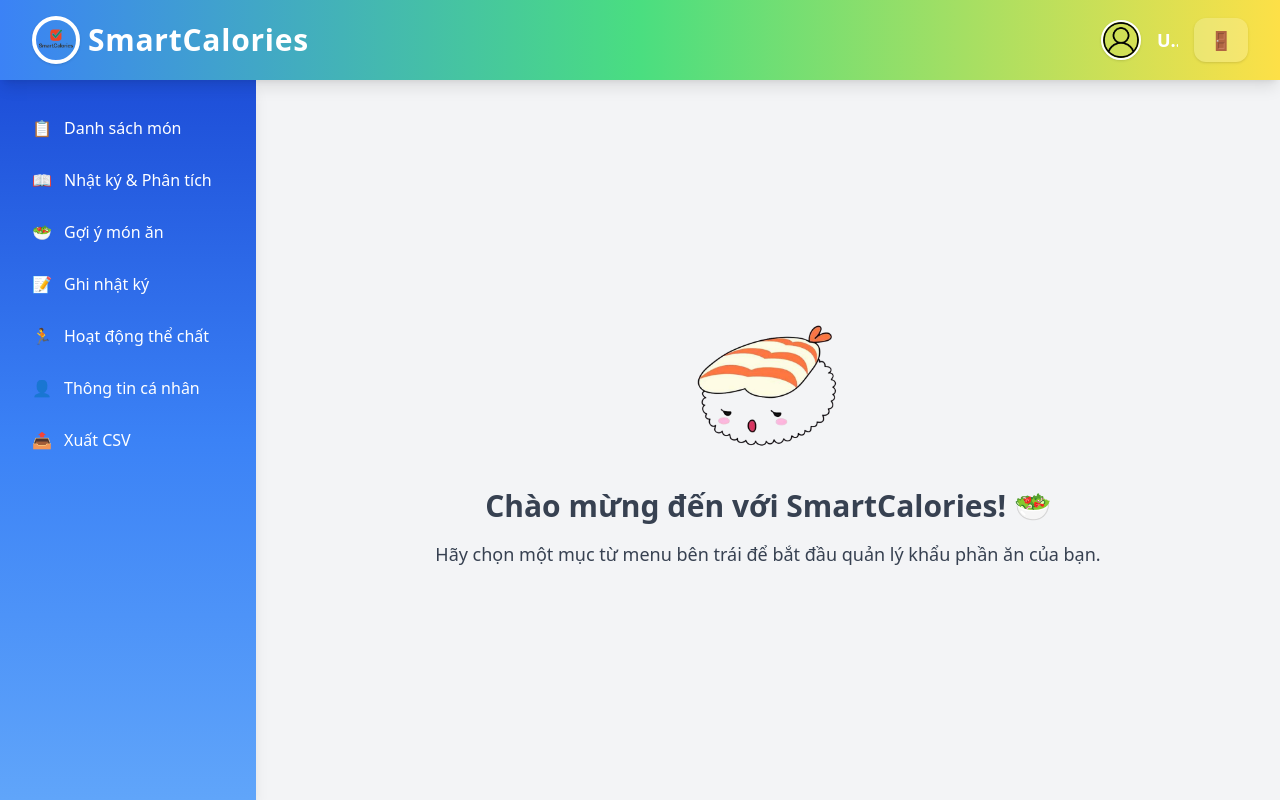
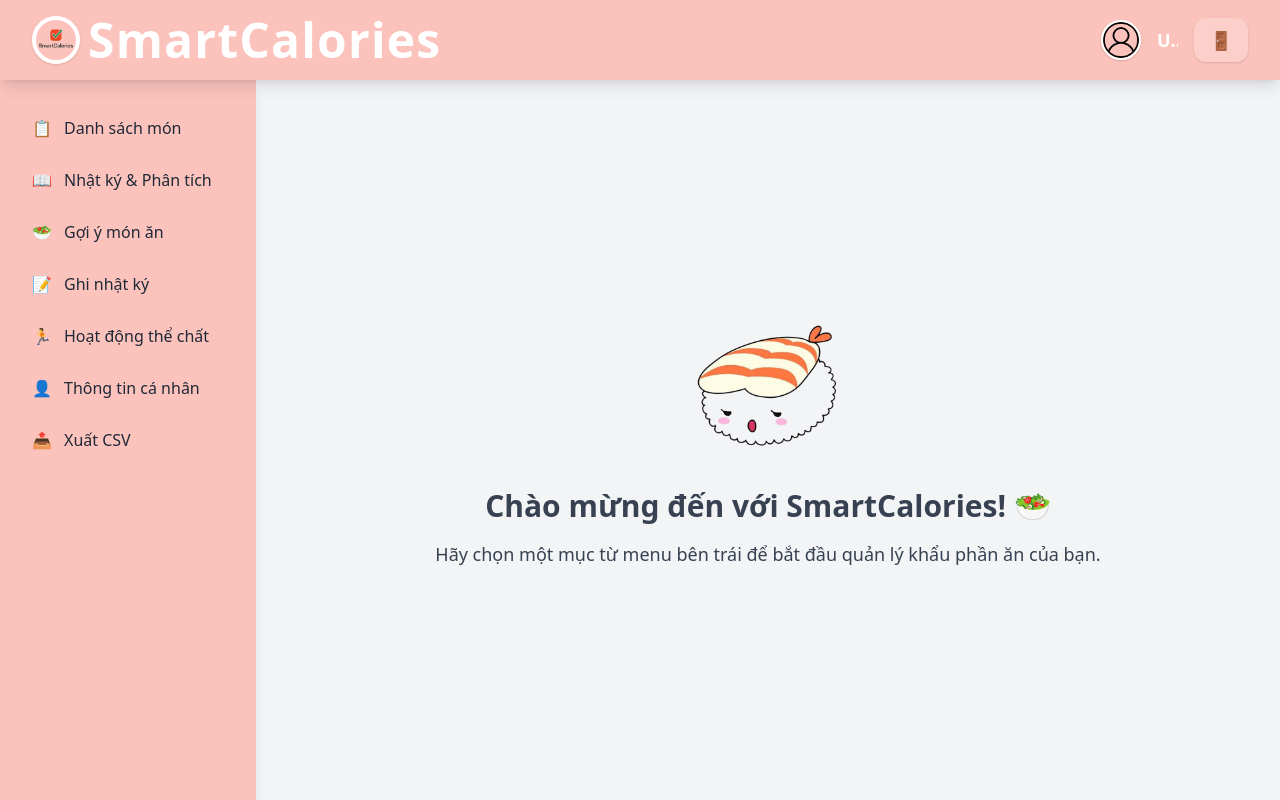
Before and after one commit to pcq3014/food_portion_management, a FastAPI app: template app/templates/index.html in a window 1280 px wide. Run offline with FastAPI, Linux system fonts and the light colour scheme; the template is opened without the code that fills it: most values are stand-ins (such as "Sample title", 1, 10 or a date in 2020); grey boxes marked "Sample" are stand-in pictures; some libraries are stand-ins or nearby versions.

Commit message:
Update index.html

```diff
--- a/app/templates/index.html
+++ b/app/templates/index.html
@@ -9,22 +9,32 @@
 </head>
 <body class="bg-gray-100 font-sans">
   <!-- Header mới -->
-<header class="flex flex-col sm:flex-row items-center sm:justify-between px-2 sm:px-8 py-2 sm:py-4 bg-gradient-to-r from-blue-500 via-green-400 to-yellow-300 shadow-lg sticky top-0 z-40">
-  <div class="flex w-full items-center justify-between">
-    <div class="flex items-center gap-2">
-      <img src="/static/logo.png" class="w-10 h-10 sm:w-12 sm:h-12 rounded-full border-4 border-white shadow" alt="Logo" />
-      <button onclick="goHome()" class="text-xl sm:text-3xl font-extrabold text-white tracking-wide flex items-center gap-2 focus:outline-none">
+<header class="relative flex flex-col sm:flex-row items-center sm:justify-between px-2 sm:px-8 py-2 sm:py-4 bg-[#fbc3bc] shadow-lg sticky top-0 z-40">
+  <button id="sidebarToggleBtn"
+    class="md:hidden text-white text-4xl absolute left-6 top-1/2 -translate-y-1/2 ml-2"
+    onclick="toggleSidebar()">☰</button>
+  <div class="flex w-full items-center justify-center sm:justify-start gap-2">
+    <!-- Logo và tên app -->
+    <img src="/static/logo.png"
+      class="hidden sm:block w-12 h-12 rounded-full border-4 border-white shadow"
+      alt="Logo" />
+    <button onclick="goHome()"
+  class="text-3xl sm:text-5xl font-extrabold text-white tracking-wide focus:outline-none">
   SmartCalories
 </button>
   </div>
-    <button id="sidebarToggleBtn" class="md:hidden text-white text-2xl ml-2" onclick="toggleSidebar()">☰</button>
   </div>
-  <div class="flex items-center gap-2 sm:gap-4 mt-2 sm:mt-0 w-full sm:w-auto justify-center sm:justify-end">
-    <img src="{{ user.avatar_url or '/static/default-avatar.png' }}" alt="Avatar" class="w-8 h-8 sm:w-10 sm:h-10 rounded-full border-2 border-white shadow" />
-    <span class="text-white font-semibold text-base sm:text-lg truncate max-w-[80px] sm:max-w-none">
+
+  <!-- Phần avatar + tên + logout -->
+  <div class="flex items-center gap-2 sm:gap-4 mt-2 sm:mt-0 w-full sm:w-auto justify-center sm:justify-end max-w-xs sm:max-w-md md:max-w-lg lg:max-w-xl xl:max-w-2xl">
+    <img src="{{ user.avatar_url or '/static/default-avatar.png' }}"
+      alt="Avatar"
+      class="w-8 h-8 sm:w-10 sm:h-10 rounded-full border-2 border-white shadow" />
+    <span class="text-white font-semibold text-base sm:text-lg truncate max-w-[180px] sm:max-w-[320px] md:max-w-[400px] lg:max-w-[600px]">
       {{ fullname }}
     </span>
-    <a href="/logout" class="bg-white/20 hover:bg-white/40 text-white px-3 sm:px-4 py-1 sm:py-2 rounded-xl font-bold shadow transition flex items-center gap-2 text-base sm:text-lg">
+    <a href="/logout"
+      class="bg-white/20 hover:bg-white/40 text-white px-3 sm:px-4 py-1 sm:py-2 rounded-xl font-bold shadow transition flex items-center gap-2 text-base sm:text-lg">
       <span>🚪</span> <span class="hidden xs:inline">Đăng xuất</span>
     </a>
 </div>
@@ -32,19 +42,18 @@
   <!-- Dashboard layout -->
   <main class="flex flex-col md:flex-row h-auto md:h-[calc(100vh-80px)] transition-all duration-300 ease-in-out">
     <!-- Sidebar -->
-<aside id="sidebar" class="w-full md:w-64 bg-gradient-to-b from-blue-700 via-blue-500 to-blue-400 text-white p-4 space-y-2 shadow-lg fixed md:static top-0 left-0 h-full md:h-auto z-50 md:z-auto transform -translate-x-full md:translate-x-0 transition-transform duration-300 ease-in-out"
+<aside id="sidebar" class="w-full md:w-64 bg-[#fbc3bc] text-gray-800 p-4 space-y-2 shadow-lg fixed md:static top-0 left-0 h-full md:h-auto z-50 md:z-auto transform -translate-x-full md:translate-x-0 transition-transform duration-300 ease-in-out"
       style="max-width:100vw;">
-      <button id="sidebarToggleBtn" class="md:hidden mb-4 text-white text-2xl" onclick="toggleSidebar()">☰</button>
-      <nav class="flex flex-col gap-1">
+<button id="sidebarToggleBtn" class="md:hidden mb-4 ml-4 mt-2 text-white text-4xl " onclick="toggleSidebar()">☰</button>      <nav class="flex flex-col gap-1">
     <button onclick="switchView('meals')" id="btn-meals"
       class="flex items-center gap-3 px-4 py-3 rounded-lg hover:bg-blue-600 transition-all duration-200 font-medium focus:outline-none">
       📋 <span>Danh sách món</span>
     </button>
+    {% if user.role != 'admin' %}
     <button onclick="switchView('log')" id="btn-log"
       class="flex items-center gap-3 px-4 py-3 rounded-lg hover:bg-blue-600 transition-all duration-200 font-medium focus:outline-none">
       📖 <span>Nhật ký & Phân tích</span>
     </button>
-    {% if user.role != 'admin' %}
 <button onclick="openSuggestModal()"
   class="flex items-center gap-3 px-4 py-3 rounded-lg hover:bg-blue-600 transition-all duration-200 font-medium focus:outline-none">
   🥗 <span>Gợi ý món ăn</span>
```
Also changed, not shown: other parts of app/templates/index.html (+24 -19 lines). Lines whose indentation alone changed are shown as unchanged.
